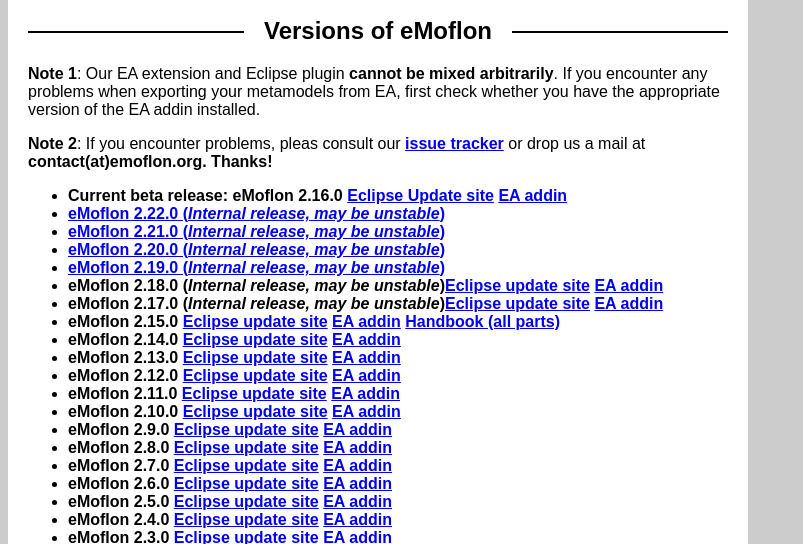
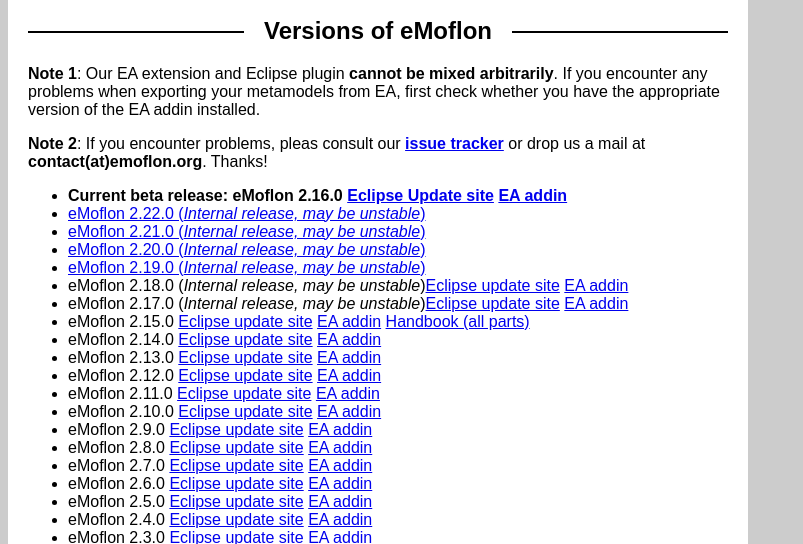
Before and after one commit to eMoflon/eMoflon.github.io, a plain HTML site: page installation.html in a window 1280 px wide. Shown: the part 224-768 px from the top of the page, without its empty margins (0-803 px from the left). Drawn offline with Linux system fonts and the light colour scheme.

Commit message:
Hotfix of formatting

```diff
--- a/installation.html
+++ b/installation.html
@@ -47,7 +47,7 @@ Versions of eMoflon
 </p>
 
 <p>
-<b>Note 2</b>: If you encounter problems, pleas consult our <b><a href="https://github.com/eMoflon/emoflon-tool/issues">issue tracker</a></b> or drop us a mail at <b>contact(at)emoflon.org<b>. Thanks!
+<b>Note 2</b>: If you encounter problems, pleas consult our <b><a href="https://github.com/eMoflon/emoflon-tool/issues">issue tracker</a></b> or drop us a mail at <b>contact(at)emoflon.org</b>. Thanks!
 </p>
 
 <p>
```
